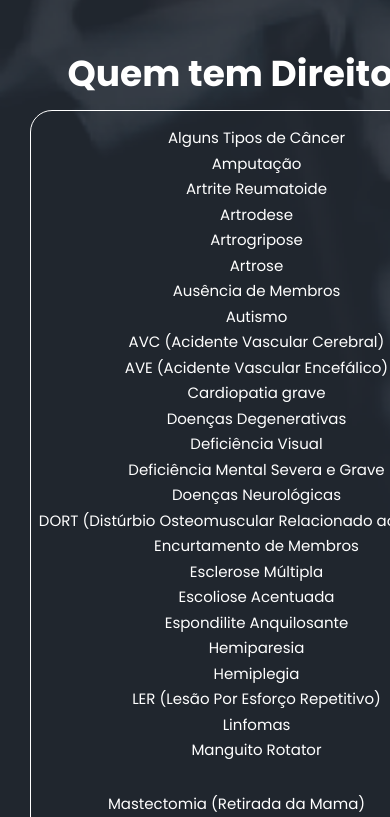
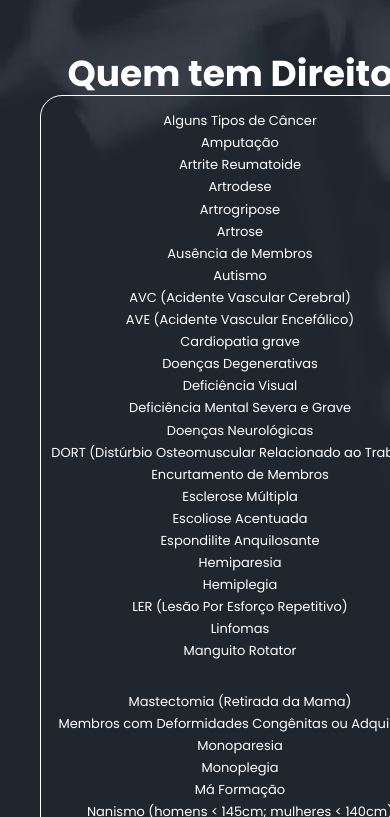
Before and after one commit to IsabelliBatista/FinalSite, a plain HTML site: page site/index.html in a window 390 px wide. Shown: the part 7147-7964 px from the top of the page. Drawn offline with nearby package versions, Linux system fonts and the light colour scheme.

Commit message:
Add files via upload

```diff
--- a/site/estilo.css
+++ b/site/estilo.css
@@ -660,17 +660,18 @@ label{
     font-size: 16px;
 }
 .bloco-section{
-    width: 916px;
+    width: 750px;
     border: 1px solid #ffffff;
     color: #ffffff;
     border-radius: 22px;
     font-size: 15px;
+    padding: 0 30px;
     line-height: 1.7;
     display: flex;
     justify-content: space-evenly;
 }
 .bloco-section p{
-   width: 445px;
+   width: 465px;
 }
 .bloco-section p:nth-child(2){
     width: 405px;
@@ -1387,11 +1388,13 @@ label{
         margin: 0;
 }
     .bloco-section {
-        width: 450px;
+        width: 400px;
         display: flex;
         flex-direction: column;
         text-align: center;
-        margin: 15px;
+        align-items: center;
+        margin: 0 auto;
+        font-size: 13px;
     }
     .bloco-section p {
         width: 445px;
```
